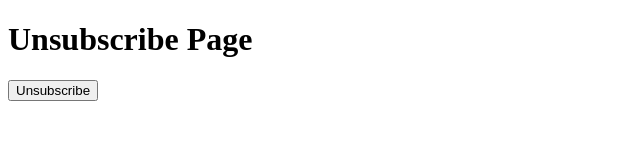
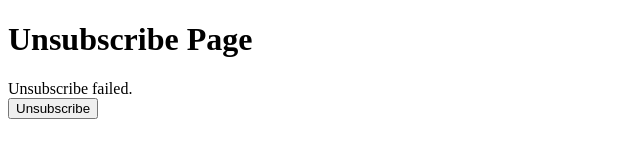
Before and after one commit to Playroll-com/SDR, a plain HTML site: page docs/index.html in a window 1280 px wide. Both pictures are taken after a click on the button "Unsubscribe". Shown: the whole page, without its empty margins (0-640 px from the left). Drawn offline with Linux system fonts and the light colour scheme; no server answers.

Commit message:
Display response message to screen

```diff
--- a/docs/index.html
+++ b/docs/index.html
@@ -5,6 +5,7 @@
 </head>
 <body>
     <h1>Unsubscribe Page</h1>
+    <div id="responseMessage"></div>
     <script>
         // Extract query parameters from the initial link
         const urlParams = new URLSearchParams(window.location.search);
@@ -25,11 +26,15 @@
             })
             .then(function(response) {
                 if (response.ok) {
-                    console.log('Unsubscribe successful.');
-                    // You can perform additional actions here if required
+                    return response.text(); // Get the response text
                 } else {
-                    console.error('Unsubscribe failed.');
+                    return 'Unsubscribe failed.';
                 }
+            })
+            .then(function(responseText) {
+                // Display the response message on the page
+                const responseMessageElement = document.getElementById('responseMessage');
+                responseMessageElement.textContent = responseText;
             })
             .catch(function(error) {
                 console.error('Error:', error);
```
